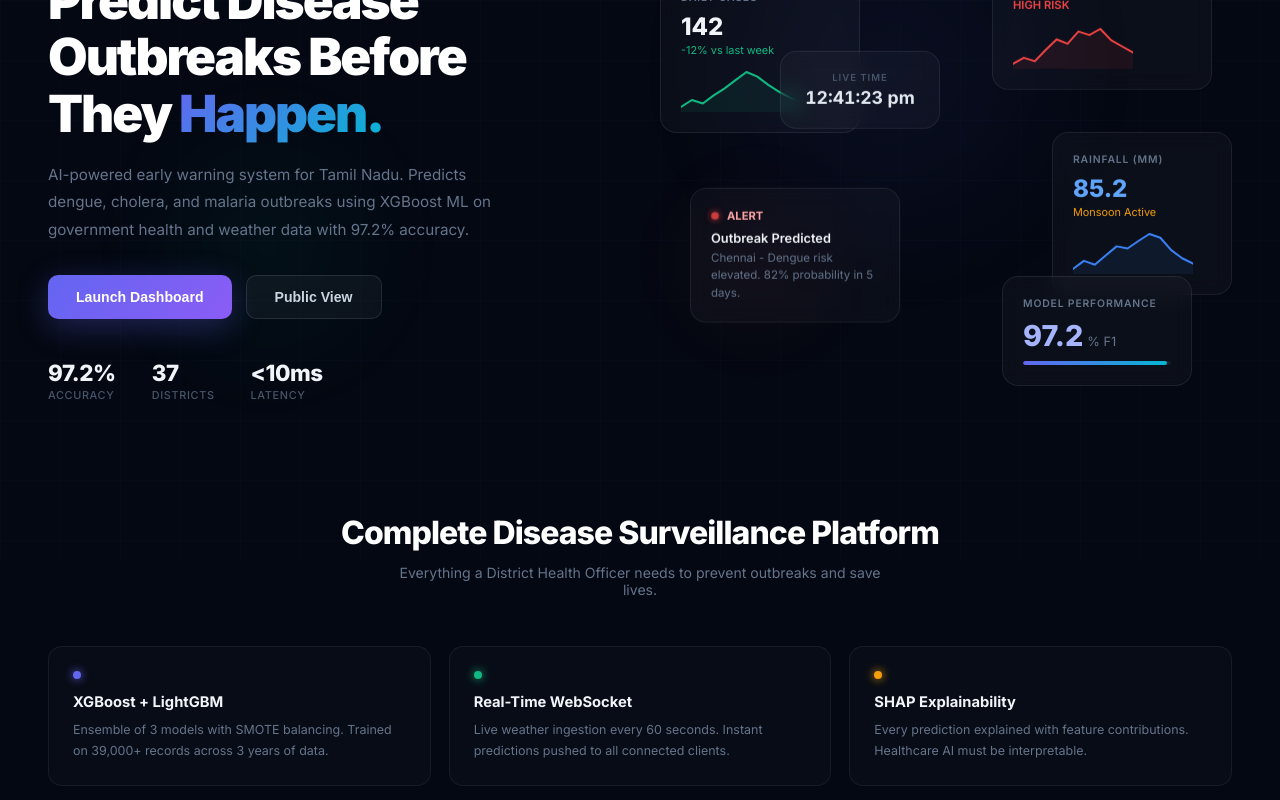
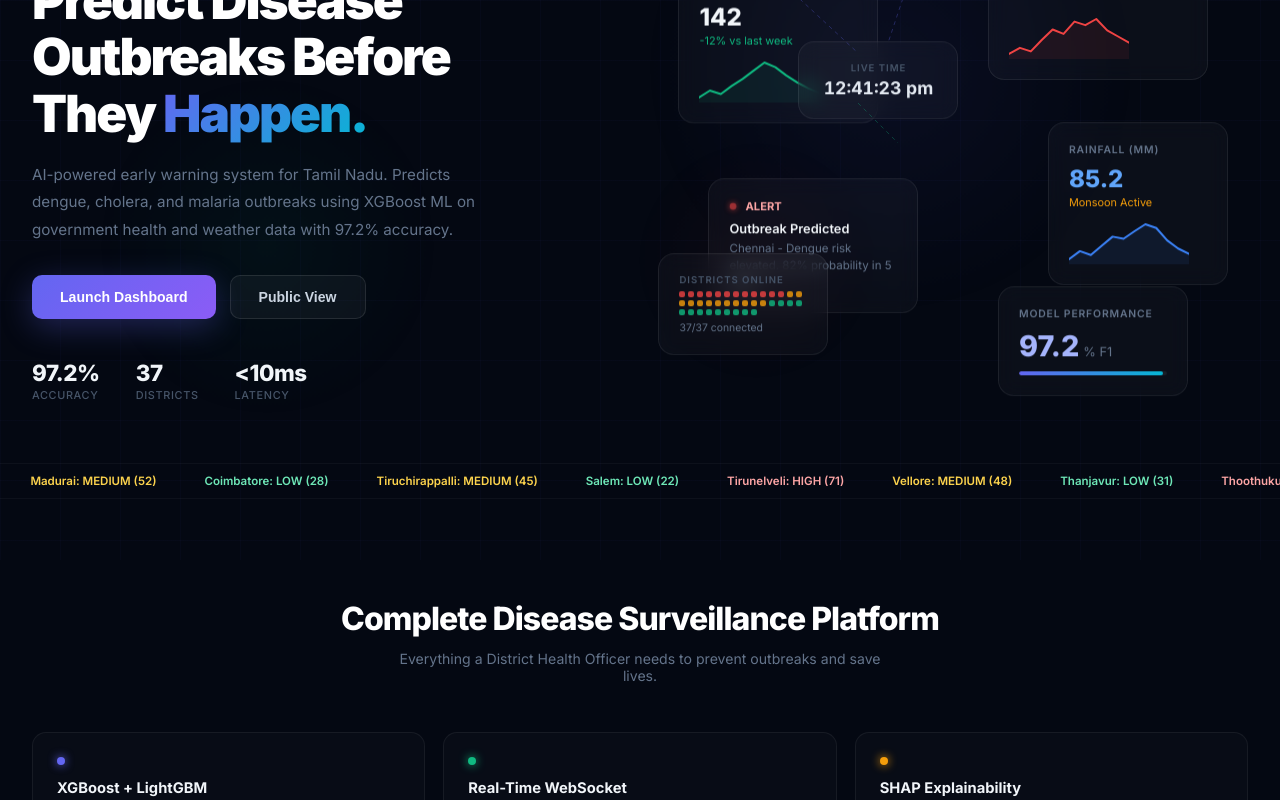
Before and after one commit to sathiyanarayanan17/AI-DISEASE-DETECTION, a React (Create React App) app in the folder frontend/: page / in a window 1280 px wide. Shown: the part 240-1040 px from the top of the page. Built offline with nearby package versions, Linux system fonts and the light colour scheme; no server answers.

Commit message:
Fill empty spaces: district status grid, connection lines, live ticker, full-width layout

```diff
--- a/frontend/src/pages/LandingPage.js
+++ b/frontend/src/pages/LandingPage.js
@@ -90,7 +90,7 @@ export default function LandingPage() {
       </nav>
 
       {/* Hero Section - Two Column */}
-      <section style={{ position: 'relative', zIndex: 5, display: 'grid', gridTemplateColumns: '1fr 1fr', gap: 40, padding: '80px 48px 40px', maxWidth: 1300, margin: '0 auto', alignItems: 'center' }}>
+      <section style={{ position: 'relative', zIndex: 5, display: 'grid', gridTemplateColumns: '1.1fr 1fr', gap: 20, padding: '70px 32px 40px', maxWidth: '100%', margin: '0 auto', alignItems: 'center' }}>
 
         {/* Left - Text */}
         <div>
@@ -139,7 +139,7 @@ export default function LandingPage() {
         </div>
 
         {/* Right - Floating Dashboard Cards */}
-        <div style={{ position: 'relative', height: 500 }}>
+        <div style={{ position: 'relative', height: 520, marginRight: 20 }}>
 
           {/* Card 1 - Risk Score */}
           <FloatingCard style={{ position: 'absolute', top: 0, right: 20, width: 220 }} delay={0}>
@@ -200,11 +200,44 @@ export default function LandingPage() {
               {time.toLocaleTimeString('en-IN', { hour: '2-digit', minute: '2-digit', second: '2-digit' })}
             </div>
           </FloatingCard>
+
+          {/* Card 7 - Districts Active */}
+          <FloatingCard style={{ position: 'absolute', bottom: 60, left: -20, width: 170 }} delay={2.5}>
+            <div style={{ fontSize: '0.6rem', color: '#475569', fontWeight: 600, textTransform: 'uppercase', letterSpacing: '0.1em', marginBottom: 6 }}>Districts Online</div>
+            <div style={{ display: 'flex', gap: 3, flexWrap: 'wrap' }}>
+              {Array.from({length: 37}).map((_, i) => (
+                <div key={i} style={{ width: 6, height: 6, borderRadius: 2, background: i < 12 ? '#ef4444' : i < 24 ? '#f59e0b' : '#10b981', opacity: 0.8 }} />
+              ))}
+            </div>
+            <div style={{ fontSize: '0.65rem', color: '#64748b', marginTop: 6 }}>37/37 connected</div>
+          </FloatingCard>
+
+          {/* Connection lines SVG */}
+          <svg style={{ position: 'absolute', top: 0, left: 0, width: '100%', height: '100%', pointerEvents: 'none', opacity: 0.3 }}>
+            <line x1="110" y1="85" x2="180" y2="150" stroke="#6366f1" strokeWidth="1" strokeDasharray="4 4" />
+            <line x1="240" y1="50" x2="210" y2="140" stroke="#6366f1" strokeWidth="1" strokeDasharray="4 4" />
+            <line x1="180" y1="200" x2="220" y2="240" stroke="#10b981" strokeWidth="1" strokeDasharray="4 4" />
+          </svg>
         </div>
       </section>
 
+      {/* Live Ticker Bar */}
+      <div style={{ position: 'relative', zIndex: 5, overflow: 'hidden', borderTop: '1px solid rgba(255,255,255,0.04)', borderBottom: '1px solid rgba(255,255,255,0.04)', padding: '10px 0', marginBottom: 40 }}>
+        <div style={{ display: 'flex', gap: 48, animation: 'scroll 30s linear infinite', whiteSpace: 'nowrap' }}>
+          {['Chennai: HIGH (78)', 'Madurai: MEDIUM (52)', 'Coimbatore: LOW (28)', 'Tiruchirappalli: MEDIUM (45)', 'Salem: LOW (22)', 'Tirunelveli: HIGH (71)', 'Vellore: MEDIUM (48)', 'Thanjavur: LOW (31)', 'Thoothukudi: HIGH (82)', 'Cuddalore: MEDIUM (55)', 'Nagapattinam: HIGH (74)', 'Nilgiris: LOW (15)'].map((item, i) => {
+            const isHigh = item.includes('HIGH');
+            const isMed = item.includes('MEDIUM');
+            return (
+              <span key={i} style={{ fontSize: '0.72rem', fontWeight: 600, color: isHigh ? '#fca5a5' : isMed ? '#fcd34d' : '#6ee7b7' }}>
+                {item}
+              </span>
+            );
+          })}
+        </div>
+      </div>
+
       {/* Features Section */}
-      <section style={{ position: 'relative', zIndex: 5, padding: '60px 48px 80px', maxWidth: 1300, margin: '0 auto' }}>
+      <section style={{ position: 'relative', zIndex: 5, padding: '60px 32px 80px', maxWidth: '100%', margin: '0 auto' }}>
         <div style={{ textAlign: 'center', marginBottom: 48 }}>
           <h2 style={{ fontSize: '2rem', fontWeight: 800, letterSpacing: '-0.03em', marginBottom: 12 }}>
             Complete Disease Surveillance Platform
@@ -233,7 +266,7 @@ export default function LandingPage() {
       </section>
 
       {/* Tamil Nadu Banner */}
-      <section style={{ position: 'relative', zIndex: 5, padding: '60px 48px', maxWidth: 1300, margin: '0 auto' }}>
+      <section style={{ position: 'relative', zIndex: 5, padding: '60px 32px', maxWidth: '100%', margin: '0 auto' }}>
         <div style={{ background: 'linear-gradient(135deg, rgba(99,102,241,0.08), rgba(6,182,212,0.05))', border: '1px solid rgba(99,102,241,0.15)', borderRadius: 20, padding: '48px', display: 'grid', gridTemplateColumns: '1fr 1fr', gap: 40, alignItems: 'center' }}>
           <div>
             <div style={{ display: 'inline-flex', alignItems: 'center', gap: 10, marginBottom: 16, padding: '6px 14px', background: 'rgba(249,115,22,0.1)', border: '1px solid rgba(249,115,22,0.2)', borderRadius: 20 }}>
@@ -298,6 +331,7 @@ export default function LandingPage() {
         @keyframes float3 { 0%,100% { transform: translate(0,0); } 50% { transform: translate(-15px, -25px); } }
         @keyframes floatCard { 0%,100% { transform: translateY(0px); } 50% { transform: translateY(-8px); } }
         @keyframes livePulse { 0%,100% { opacity: 1; transform: scale(1); } 50% { opacity: 0.4; transform: scale(0.7); } }
+        @keyframes scroll { 0% { transform: translateX(0); } 100% { transform: translateX(-50%); } }
       `}</style>
     </div>
   );
```
